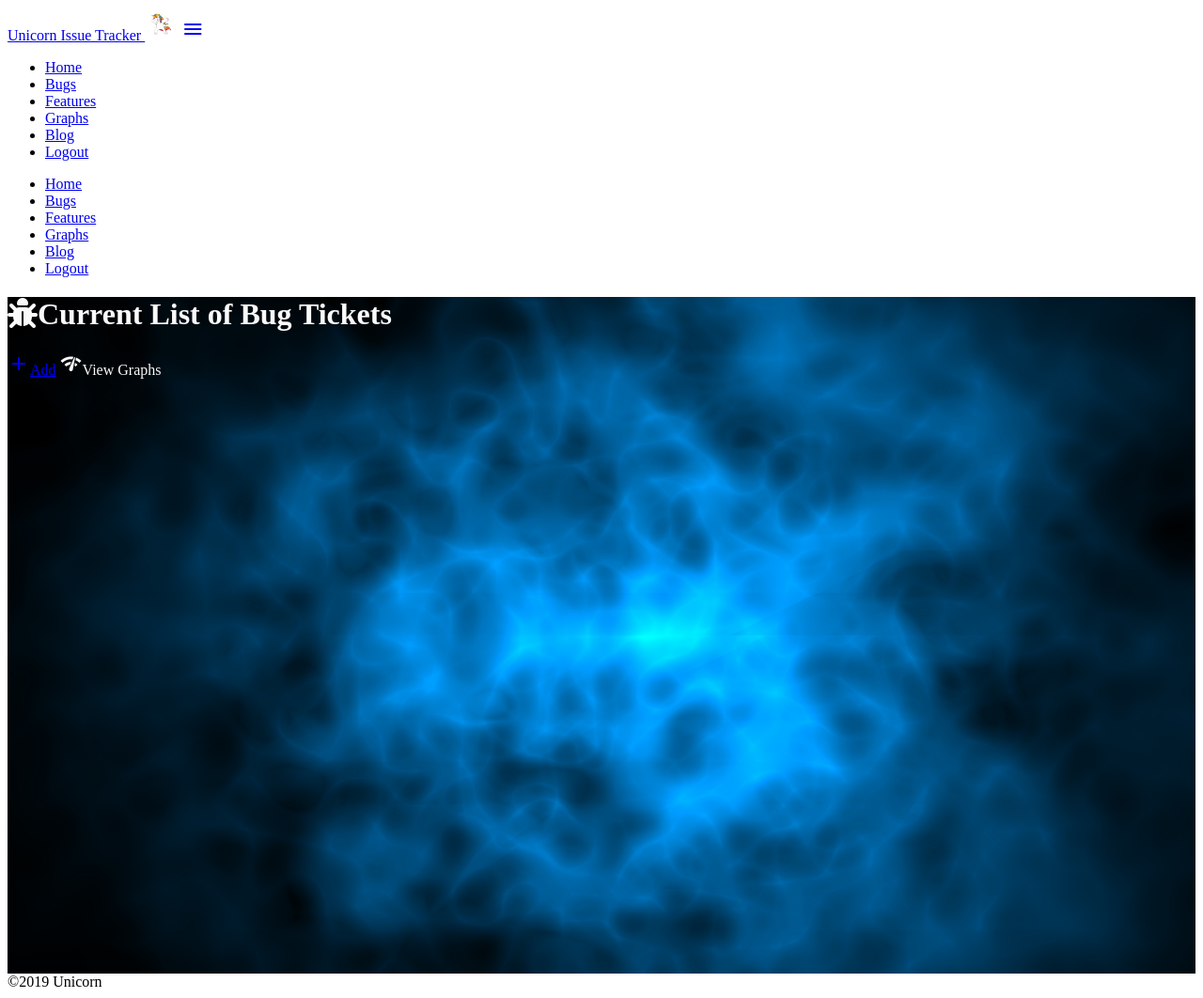
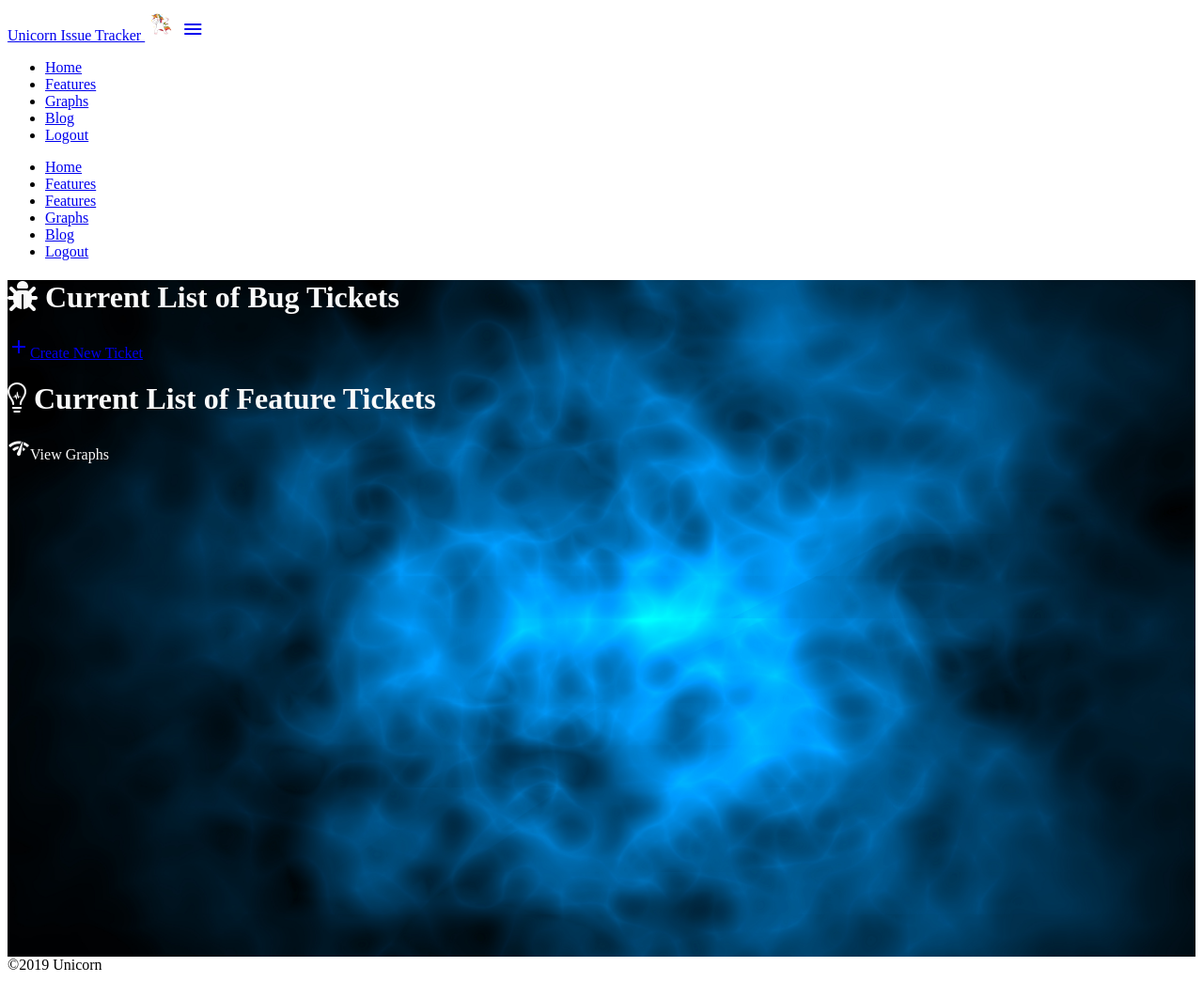
Before and after one commit to sarahg177/unicorn_atrractor, a Django app: page /ticket_list in a window 1280 px wide. Shown: the whole page at 94% size. After the commit the page ends 1032 px from the top, so only its background shows below. Run offline with Django 3.2, Linux system fonts and the light colour scheme; a user stored in the database is signed in; data comes from the database, SQL or seed files in the repository; some libraries are stand-ins or nearby versions.

Commit message:
Features added to ticket list

```diff
--- a/templates/base.html
+++ b/templates/base.html
@@ -25,8 +25,7 @@
       <a href="#" data-activates="mobile-demo" class="button-collapse"><i class="material-icons">menu</i></a>
       <ul class="right hide-on-med-and-down">
         <li><a href="{% url 'welcome' %}">Home</a></li>
-        <li><a href="#">Bugs</a></li>
-        <li><a href="#">Features</a></li>
+        <li><a href="{% url 'ticket_list' %}">Features</a></li>
         {% if user.is_authenticated %}
         <li><a href="#">Graphs</a></li>
         <li><a href="#">Blog</a></li>
@@ -38,7 +37,7 @@
       </ul>
       <ul class="side-nav" id="mobile-demo">
         <li><a href="{% url 'welcome' %}">Home</a></li>
-        <li><a href="#">Bugs</a></li>
+        <li><a href="{% url 'ticket_list' %}">Features</a></li>
         <li><a href="#">Features</a></li>
         {% if user.is_authenticated %}
         <li><a href="#">Graphs</a></li>
--- a/tickets/templates/view_tickets_list.html
+++ b/tickets/templates/view_tickets_list.html
@@ -1,12 +1,12 @@
 {% extends 'base.html' %}
-{% block page_title %}Bugs Page{% endblock %}
-{% block page_heading %}<i class="fas fa-bug"></i>Current List of Bug Tickets{% endblock %}
+{% block page_title %}Tickets Page{% endblock %}
+{% block page_heading %}<i class="fas fa-bug"></i> Current List of Bug Tickets{% endblock %}
 {% block content %}
 {% if user.is_authenticated %}
     <div class="container">
-        <a class="waves-effect waves-light btn" href="add"><i class="material-icons">add</i>Add</a>
+        <a class="waves-effect waves-light btn" href="add"><i class="material-icons">add</i>Create New Ticket</a>
     {% else %}
-        <p>Please <a href="{% url 'login' %}">login</a>or <a href="{% url 'register' %}">register</a> here to add a new bug or vote for existing bugs</p>
+        <p>Please <a href="{% url 'login' %}">login</a>or <a href="{% url 'register' %}">register</a> here to add a new ticket or vote for existing tickets</p>
     {% endif %}
 
     {% for bug in bugs %}
@@ -35,7 +35,7 @@
                         <p> <!--<span class="badge">Votes: {{ bug.upvotes }}</span>-->{{ bug.description }}</p>
                     </div>
                     <div class="card-action">
-                        <a href="#">View Details</a>
+                        <a href="{% url 'single_view' %}">View Details</a>
                         <a href="#">Vote</a>
                         {% if username == user %}
                             <form method="GET" action="edit/{{ bug.id }}">
@@ -47,5 +47,47 @@
             </div>
         </div>
     {% endfor %}
+
+    <h1><i class="fab fa-medapps"></i> Current List of Feature Tickets</h1>
+
+    {% for feature in features %}
+        <div class="row">
+            <div class="col s12 m6">
+                <div class="card white">
+                    <div class="card-content blue-grey-text">
+                        <div class="date">
+                            {{ feature.created_date }}
+                            by
+                            <i>{{ feature.username }}</i>
+                            {% ifequal feature.ticket_status "Todo" %}
+                                <span class="badge red">Todo</span>
+                            {% endifequal %}
+                            {% ifequal feature.ticket_status "Doing" %}
+                                <span class="badge yellow">Doing</span>
+                            {% endifequal %}
+                            {% ifequal feature.ticket_status "Done" %}
+                                <span class="badge green">Done</span>
+                            {% endifequal %}
+                        </div>
+                        <span class="card-title"></span>
+
+                        <span>{{ feature.title }}</span>
+                        <span class="badge"> Views: {{ bug.views }} </span>
+                        <p> <!--<span class="badge">Votes: {{ feature.upvotes }}</span>-->{{ feature.description }}</p>
+                    </div>
+                    <div class="card-action">
+                        <a href="{% url 'single_view' %}">View Details</a>
+                        <a href="#">Vote</a>
+                        {% if username == user %}
+                            <form method="GET" action="edit/{{ bug.id }}">
+                                <input type="submit" value="Edit">
+                            </form>
+                        {% endif %}
+                    </div>
+                </div>
+            </div>
+        </div>
+    {% endfor %}
+
     <a class="waves-effect waves-light btn"><i class="material-icons right">network_check</i>View Graphs</a> {% endblock %}
 </div>
--- a/tickets/urls.py
+++ b/tickets/urls.py
@@ -4,4 +4,5 @@
 urlpatterns = [
     path('', views.welcome, name='welcome'),
     path('ticket_list', views.get_ticket_list, name='ticket_list'),
+    path('single_view', views.view_ticket_details, name='single_view')
 ]
--- a/tickets/views.py
+++ b/tickets/views.py
@@ -1,6 +1,7 @@
-from django.shortcuts import render
+from django.shortcuts import render, get_object_or_404, redirect
 from django.utils import timezone
 from tickets.models import Ticket
+from .forms import CommentForm
 
 
 def welcome(request):
@@ -19,3 +20,19 @@
     )
 
     return render(request, "view_tickets_list.html", {'bugs': bugs, 'features': features})
+
+
+def view_ticket_details(request, pk):
+    """Create a view that will return a single ticket object based on the ticket ID(pk)
+    and render it to the 'view_single_ticket.html' template showing comments made. Or return a 404 error if the post is
+    not found"""
+    ticket = get_object_or_404(request, pk=pk)
+    ticket.views += 1
+    ticket.save()
+    form = CommentForm(request.POST, request.FILES)
+    if form.is_valid():
+        form.save()
+        return redirect('single_view')
+    else:
+        form = CommentForm()
+    return render(request, "view_single_ticket.html", {'bug': ticket}, {'form': form})
```
Also changed, not shown: tickets/templates/view_single_ticket.html (+58 -9 lines).
